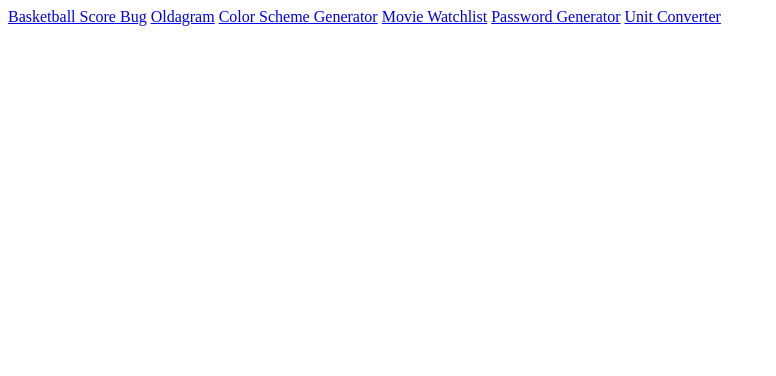
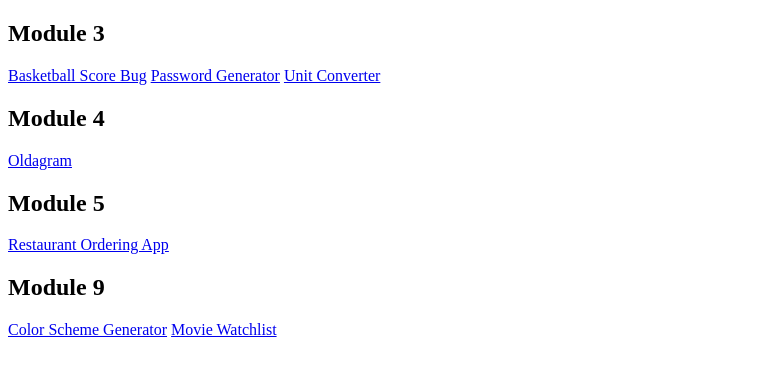
Before and after one commit to kawoody/scrimba, a plain HTML site: page index.html in a window 1280 px wide. Shown: the whole page, without its empty margins (0-776 px from the left). Drawn offline with Linux system fonts and the light colour scheme.

Commit message:
Update index.html
Reorg index by module

```diff
--- a/index.html
+++ b/index.html
@@ -5,11 +5,19 @@
   </head>
 
   <body>
+    <h2>Module 3</h2>
     <a href="basketball-score-bug/">Basketball Score Bug</a>
+    <a href="password-generator/">Password Generator</a>
+    <a href="unit-converter/">Unit Converter</a>
+
+    <h2>Module 4</h2>
     <a href="oldagram/">Oldagram</a>
+
+    <h2>Module 5</h2>
+    <a href="restaurant-ordering-app/">Restaurant Ordering App</a>
+
+    <h2>Module 9</h2>
     <a href="color-scheme-generator/">Color Scheme Generator</a>
     <a href="movie-watchlist/">Movie Watchlist</a>
-    <a href="password-generator/">Password Generator</a>
-    <a href="unit-converter/">Unit Converter</a>
   </body>
 </html>
```
